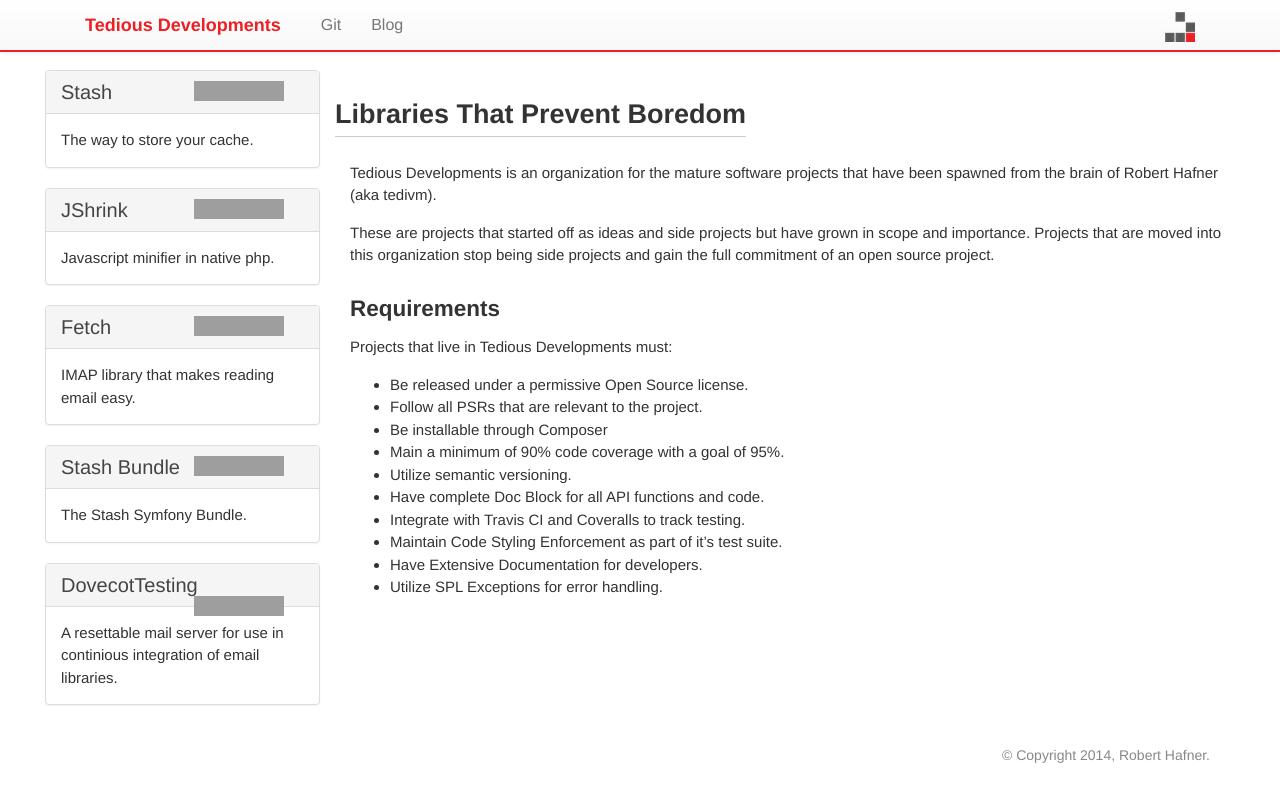
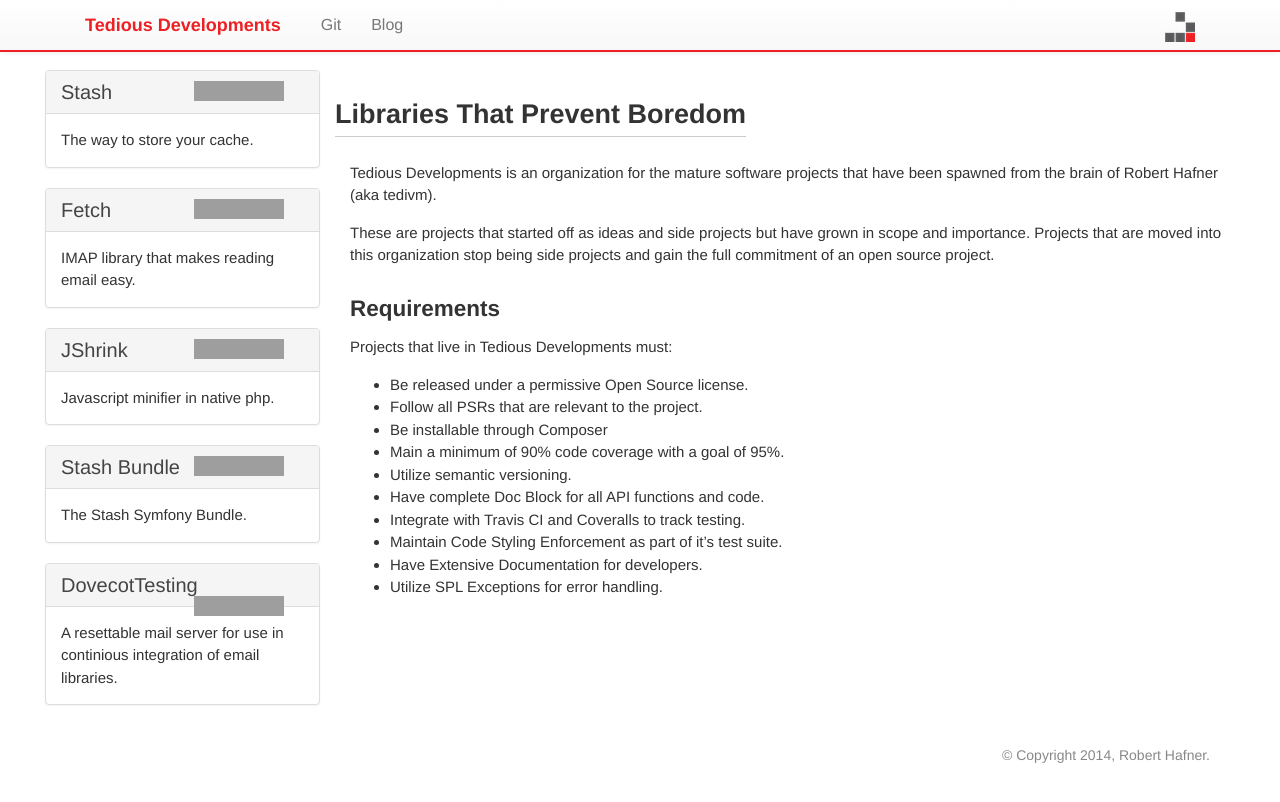
Before and after one commit to tedious/tedious.github.io, a Jekyll site: the page built from README.md, in a window 1280 px wide, cut to the strip 0-802 px from the top of the page. Built offline with Jekyll 4.4.1, drawn with Linux system fonts in a browser that asks for light colours; part of the change alters nothing that is shown; grey boxes are pictures that could not be loaded.

```diff
--- a/_data/projects.yml
+++ b/_data/projects.yml
@@ -4,17 +4,17 @@
   website: http://stash.tedivm.com
   description: The way to store your cache.
 
+- name: Fetch
+  repo: Fetch
+  username: tedivm
+  website: https://github.com/tedivm/fetch
+  description: IMAP library that makes reading email easy.
+
 - name: JShrink
   repo: JShrink
   username: tedivm
   website: https://github.com/tedivm/JShrink
   description: Javascript minifier in native php.
-
-- name: Fetch
-  repo: Fetch
-  username: tedivm
-  website: https://github.com/tedivm/fetch
-  description: IMAP library that makes reading email easy.
 
 - name: Stash Bundle
   repo: TedivmStashBundle
```
